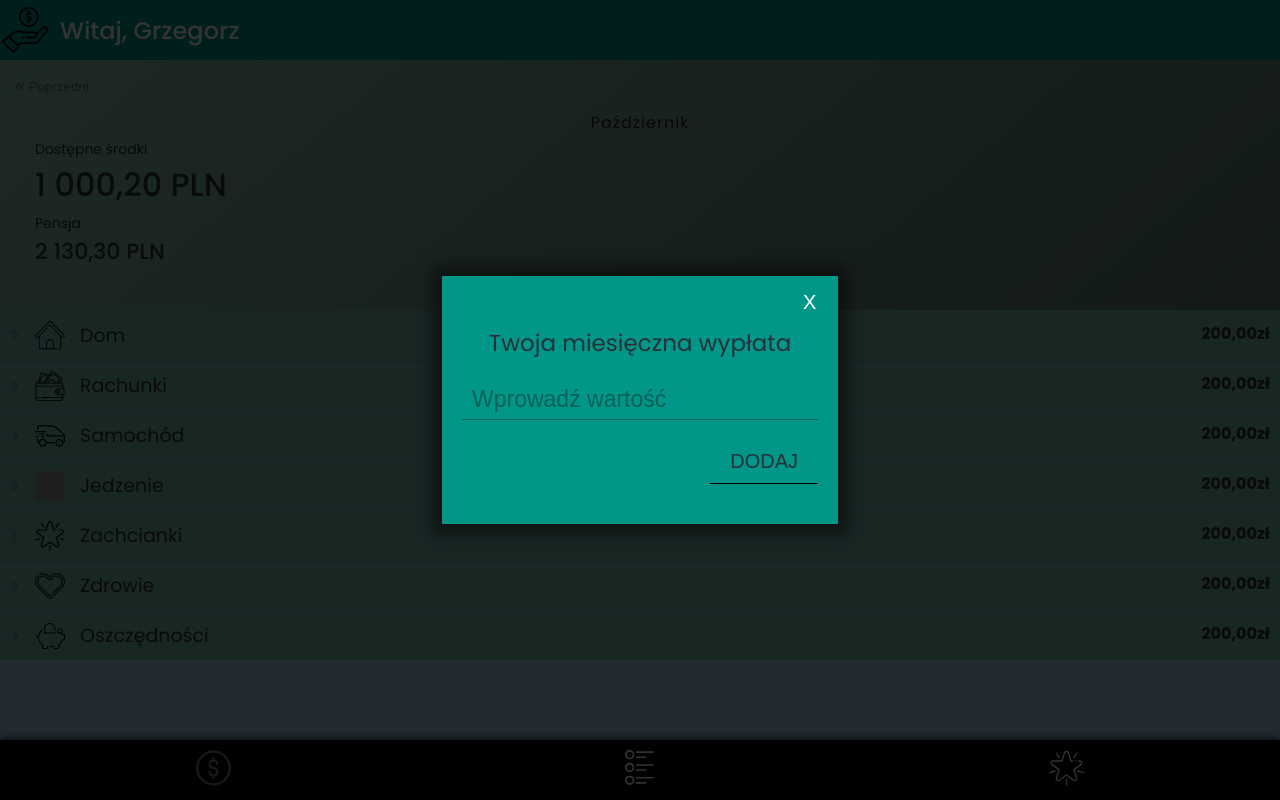
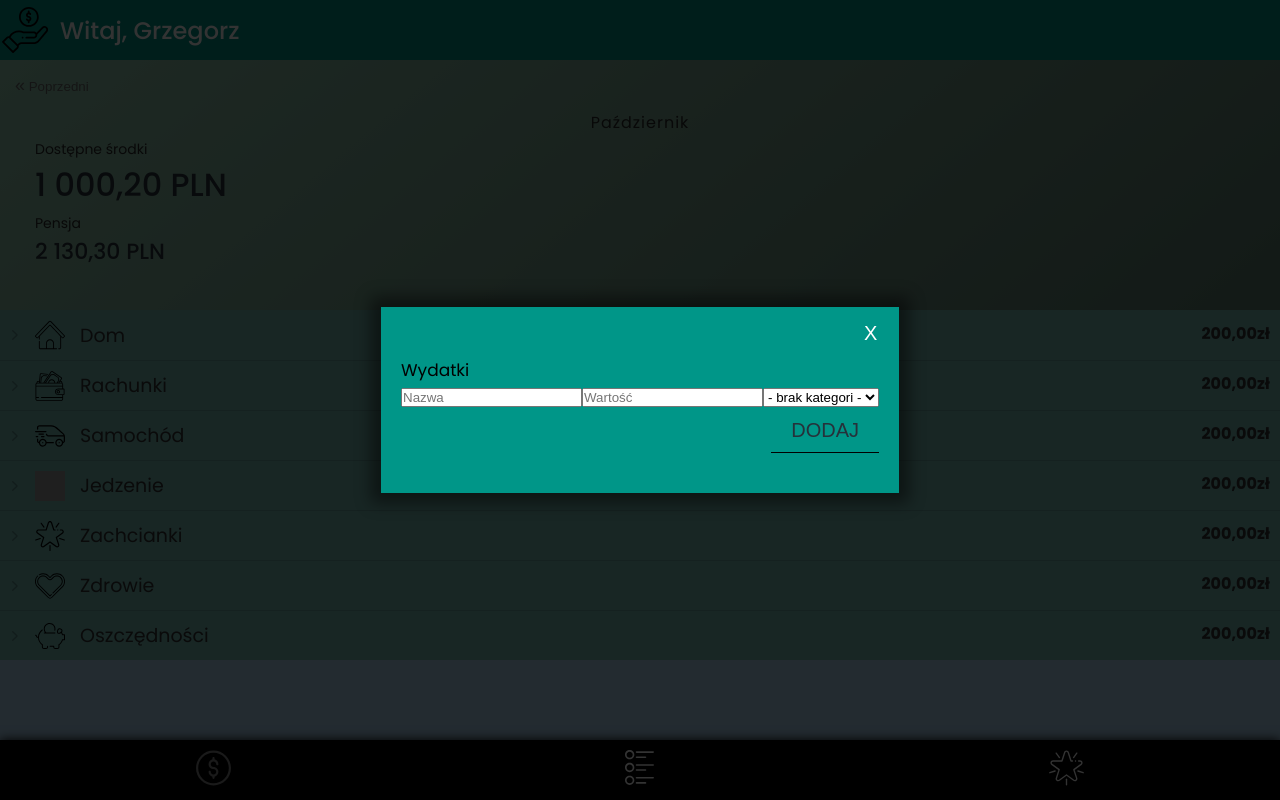
Before and after one commit to ErykFryderyk/finance-manager-app, a Vue app: page / in a window 1280 px wide. Built offline with nearby package versions, Linux system fonts and the light colour scheme; grey boxes are pictures that could not be loaded.

Commit message:
add new components to main file

```diff
--- a/src/App.vue
+++ b/src/App.vue
@@ -4,7 +4,9 @@
     <Money/>
     <ExpensesSection/>
     <NavbarSection/>
-    <MyBudgetModal/>
+    <MyBudgetModal style="display:none;"/>
+    <MyCategoryModal style="display:none;"/>
+    <MyModalAddItem/>
 </template>
 
 <script>
@@ -14,6 +16,8 @@ import MyMoney from './components/MyMoney.vue';
 import Expenses from './components/Expenses.vue';
 import Navbar from './components/NavBar.vue';
 import BudgetModal from './components/BudgetModal.vue';
+import CategoryModal from './components/CategoryModal.vue';
+import ModalAddItem from './components/ModalAddItem.vue';
 
 export default {
   name: 'App',
@@ -29,6 +33,8 @@ export default {
     ExpensesSection: Expenses,
     NavbarSection: Navbar,
     MyBudgetModal: BudgetModal,
+    MyCategoryModal: CategoryModal,
+    MyModalAddItem: ModalAddItem,
   },
 };
 </script>
```
